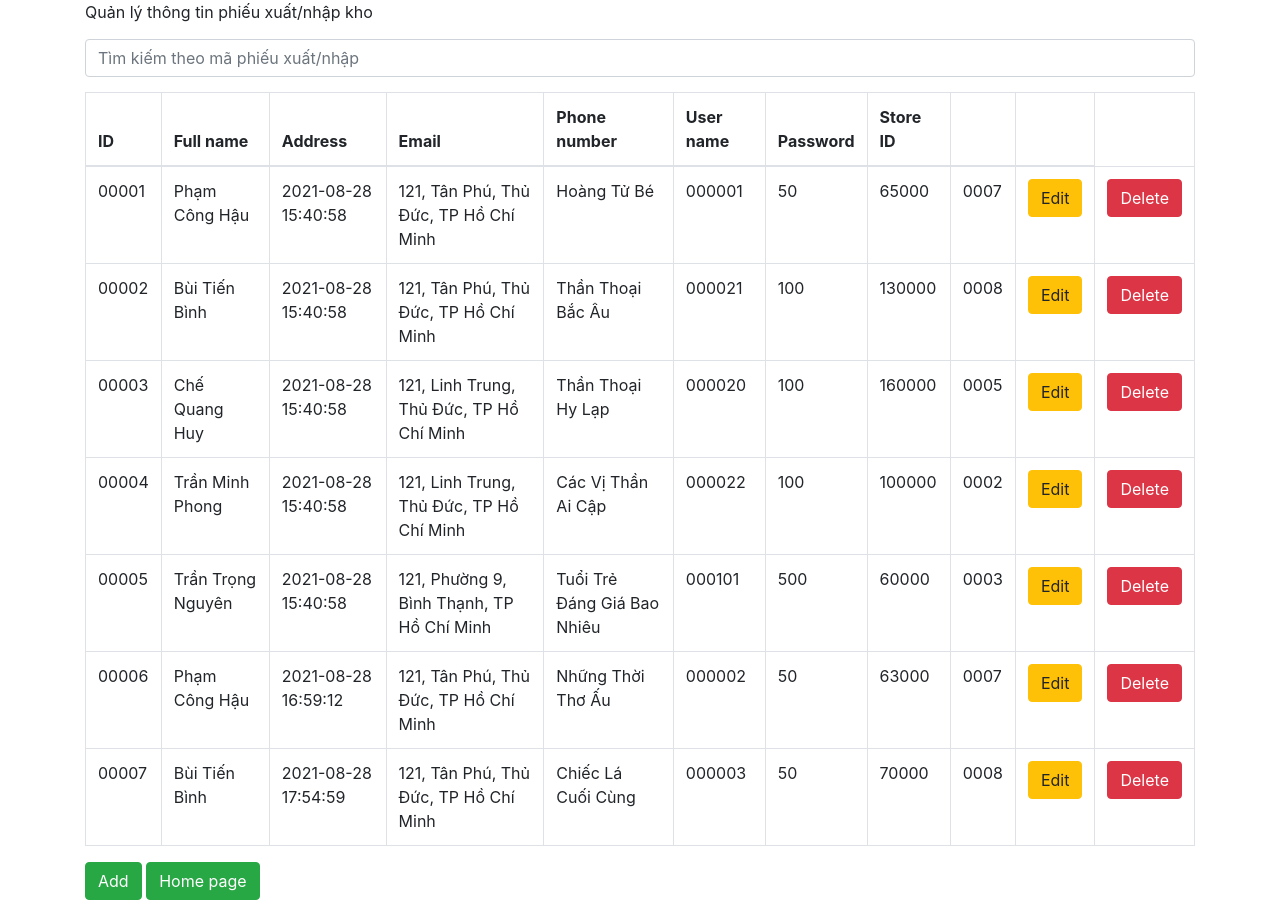
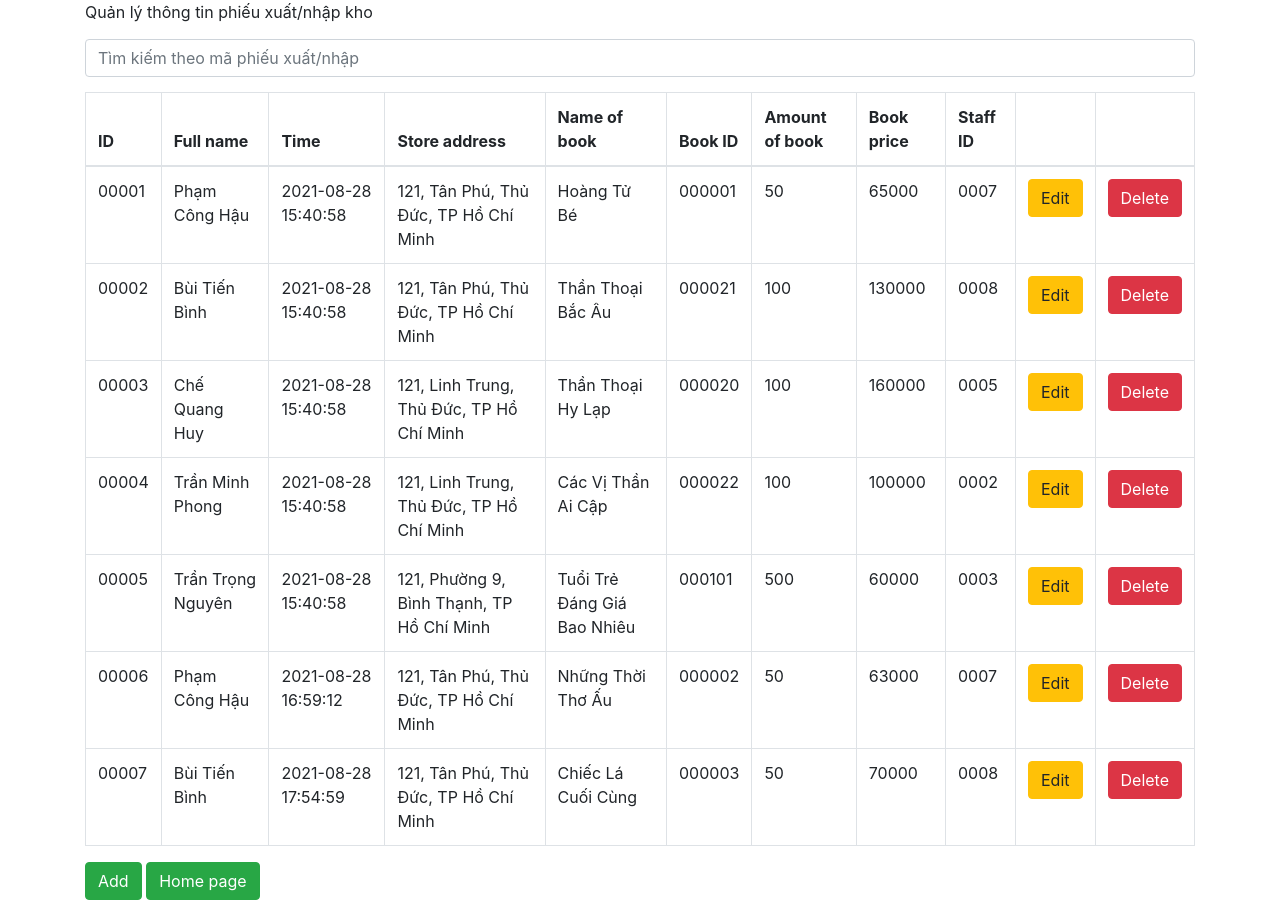
Before and after one commit to haupham1304/Ebook, a PHP site: page /inventoryreceivingdeliverynote.php in a window 1280 px wide. Run offline with PHP 8.4, Linux system fonts and the light colour scheme; data comes from the database, SQL or seed files in the repository.

Commit message:
repair I/D Note

```diff
--- a/inventoryreceivingdeliverynote.php
+++ b/inventoryreceivingdeliverynote.php
@@ -32,12 +32,13 @@ require_once ('dbhelp.php');
 						<tr>
 							<th>ID</th>
 							<th>Full name</th>
-							<th>Address</th>
-							<th>Email</th>
-                            <th>Phone number</th>
-                            <th>User name</th>
-                            <th>Password</th>
-                            <th>Store ID</th>
+							<th>Time</th>
+							<th>Store address</th>
+                            <th>Name of book</th>
+                            <th>Book ID</th>
+                            <th>Amount of book</th>
+                            <th>Book price</th>
+							<th>Staff ID</th>
 							<th width="60px"></th>
 							<th width="60px"></th>
 						</tr>
```
